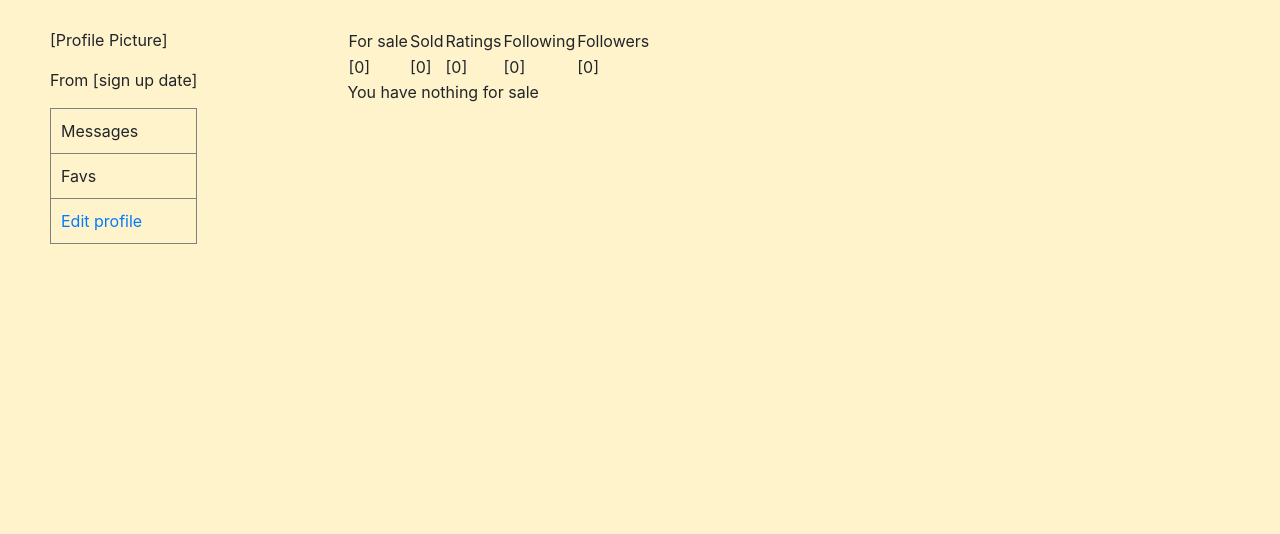
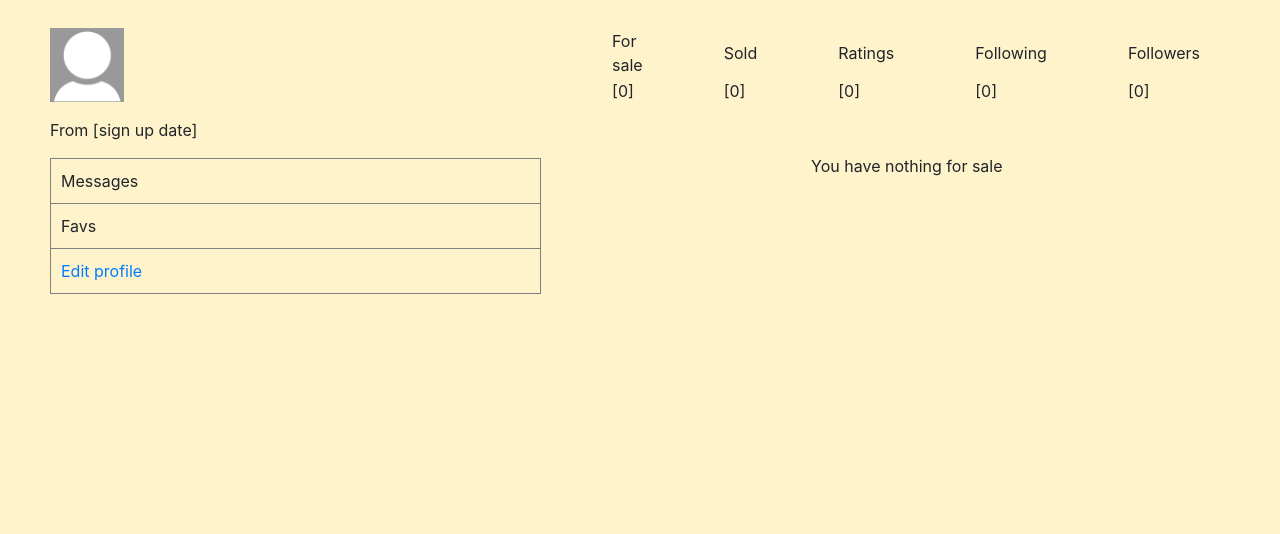
Before and after one commit to UB-ES-19/B5-Vibbo, a Django app: page /vibbo/profile/1/ in a window 1280 px wide. Shown: the part 78-612 px from the top of the page. Run offline with Django 3.2, Linux system fonts and the light colour scheme; a user stored in the database is signed in; data comes from the database, SQL or seed files in the repository; lists and menus that the app fills with data are empty; some libraries are stand-ins or nearby versions.

Commit message:
Improvements over US5's frontend

```diff
--- a/vibbo/templates/vibbo/profile_page.html
+++ b/vibbo/templates/vibbo/profile_page.html
@@ -26,7 +26,7 @@
 }
 
 #pRight{
-	 padding-left: 150px;
+	 padding-left: 70px;
 }
 
 .stats, .statsTr, .statsTh{
@@ -34,14 +34,16 @@
 
 .statsTr, .statsTh{
 	font-weight: normal;
+	padding-right: 80px;
   	text-align: left;
 }
 
 </style>
 
+
 <dov id="container">
 	<div id="pLeft">
-		<p> [Profile Picture] </p>
+		<img src="/static/images/defaultProfile.jpg" alt="Default Profile Picture" style="width:15%">
 		<p> {{user.profile.first_name}} {{user.profile.last_name}} </p>
 		<p> From [sign up date] </p>
 
@@ -78,7 +80,7 @@
 
 			</tr>
 		</table>
-		<p> You have nothing for sale </p>
+		<p style="padding-top: 50px; padding-left: 200px;"> You have nothing for sale </p>
 
 <!--
 	<p> You bio is: </p><p> {{user.profile.bio}} </p>
```
Also changed, not shown: vibbo/static/images/defaultProfile.jpg (added), 2 other files.
